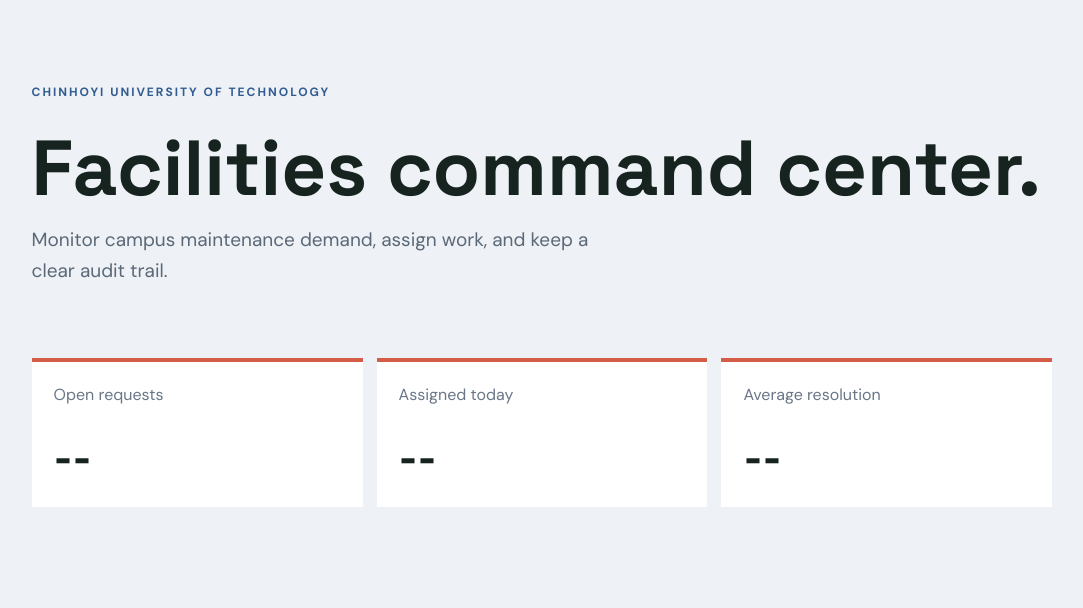
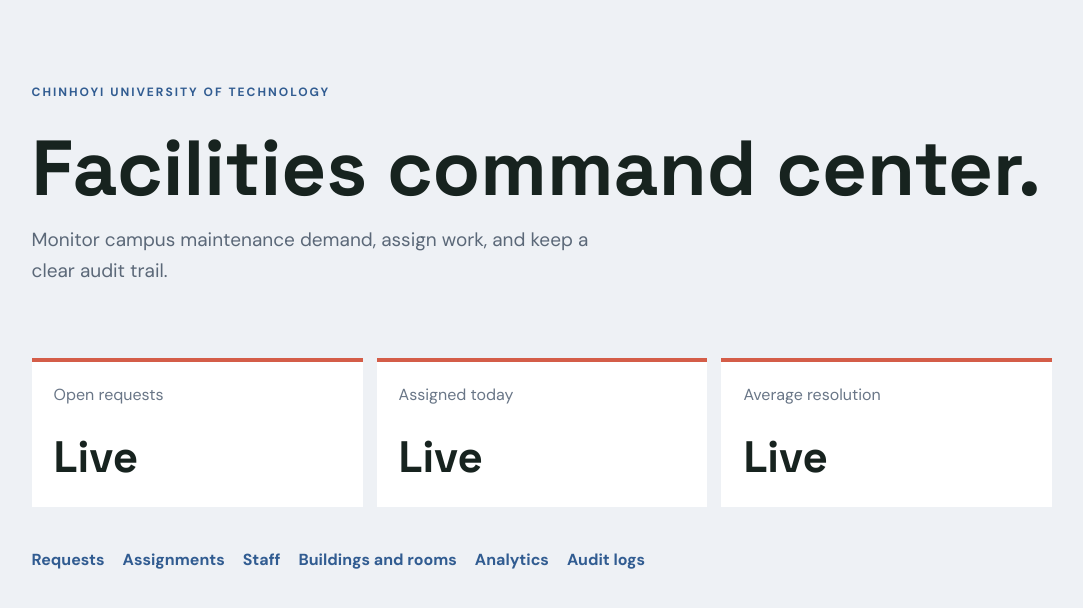
Before and after one commit to PraiseTechzw/cut-smartfix, a Next.js app in the folder apps/admin-portal/: page / in a window 1280 px wide. Shown: the top 608 px of the page, without its empty margins (98-1181 px from the left). Built offline with nearby package versions, Linux system fonts and the light colour scheme.

Commit message:
Enhance admin and staff home pages with updated metrics and navigation links

```diff
--- a/apps/admin-portal/app/page.tsx
+++ b/apps/admin-portal/app/page.tsx
@@ -12,17 +12,18 @@ export default function AdminHome() {
       <section className="metrics">
         <div>
           <span>Open requests</span>
-          <strong>--</strong>
+          <strong>Live</strong>
         </div>
         <div>
           <span>Assigned today</span>
-          <strong>--</strong>
+          <strong>Live</strong>
         </div>
         <div>
           <span>Average resolution</span>
-          <strong>--</strong>
+          <strong>Live</strong>
         </div>
       </section>
+      <nav className="modules" aria-label="Administration modules"><a href="/requests">Requests</a><a href="/assignments">Assignments</a><a href="/staff">Staff</a><a href="/buildings">Buildings and rooms</a><a href="/analytics">Analytics</a><a href="/audit">Audit logs</a></nav>
     </main>
   );
 }
--- a/apps/admin-portal/app/styles.css
+++ b/apps/admin-portal/app/styles.css
@@ -60,3 +60,5 @@ h1 {
     grid-template-columns: 1fr;
   }
 }
+.modules { display: flex; flex-wrap: wrap; gap: 18px; margin-top: 42px; }
+.modules a { color: #315c91; font-weight: 700; text-decoration: none; }
```
Also changed, not shown: 2 other files (tests, documents, lock files or other folders).
